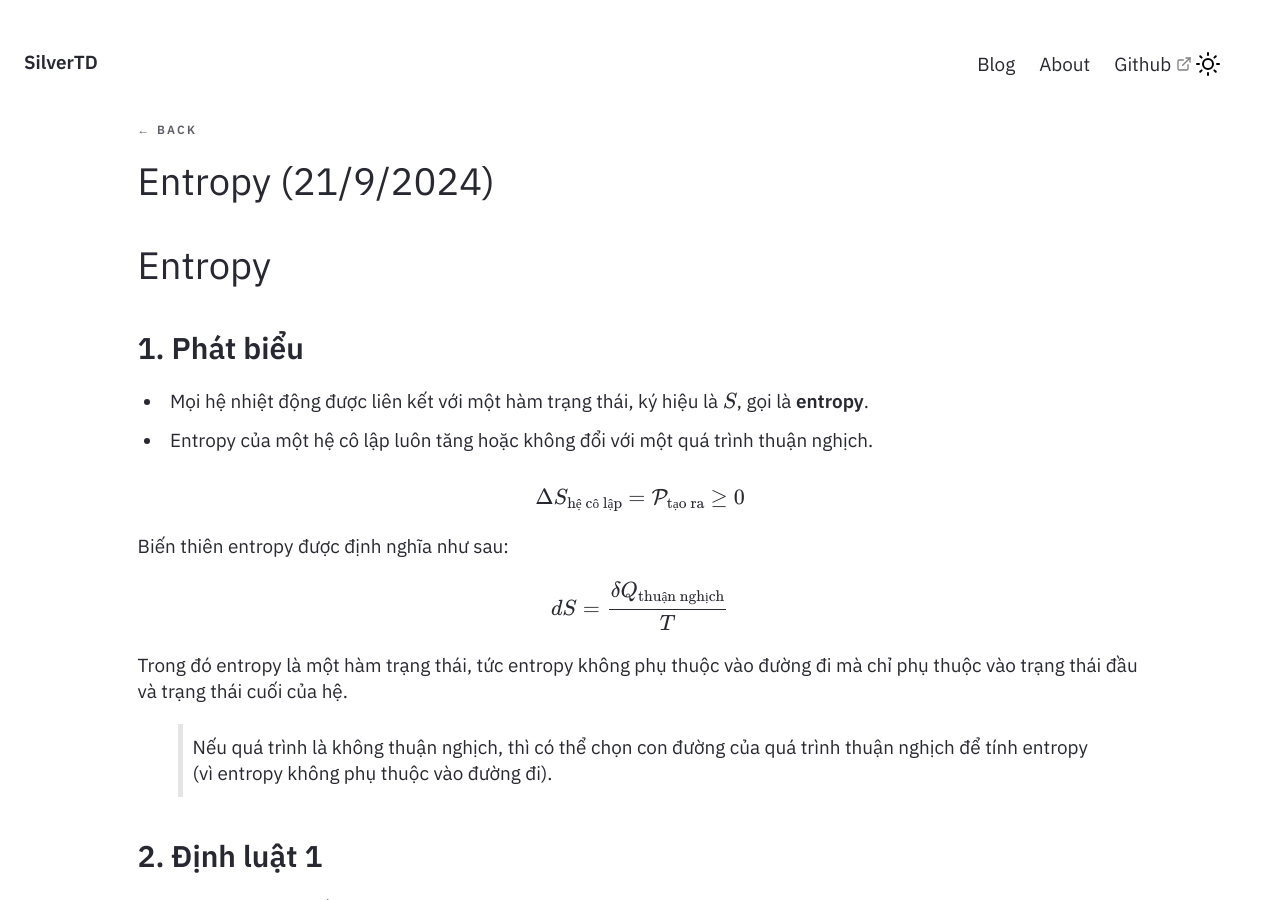
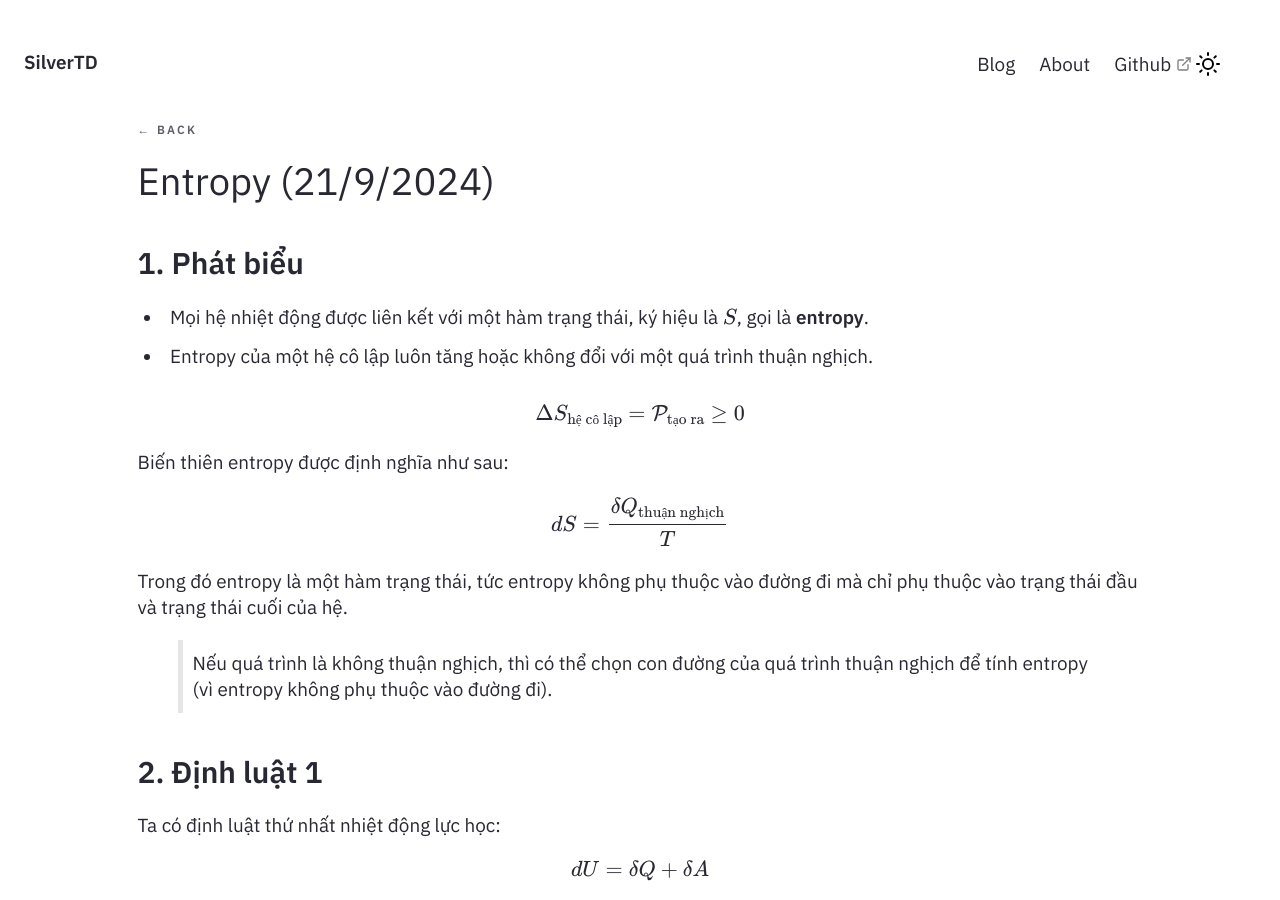
Before and after one commit to SilverTD/SilverTD.github.io, a Jekyll site: the page built from _posts/2024-9-21-Entropy.md, in a window 1280 px wide and 900 px high. Built offline with Jekyll 4.4.1, drawn with Linux system fonts in a browser that asks for light colours; formulas are drawn with MathJax 3.

Commit message:
Update 2024-9-21-Entropy.md

```diff
--- a/_posts/2024-9-21-Entropy.md
+++ b/_posts/2024-9-21-Entropy.md
@@ -3,10 +3,6 @@
 title: Entropy (21/9/2024)
 description: Một bài viết về Entropy.
 ---
-
-
-# Entropy
-
 
 ## 1. Phát biểu
 
@@ -45,6 +41,7 @@ và
 $$
 \delta A = -pdV
 $$
+
 Kết hợp cả hai lại với nhau, ta tìm được:
 
 $$
```
